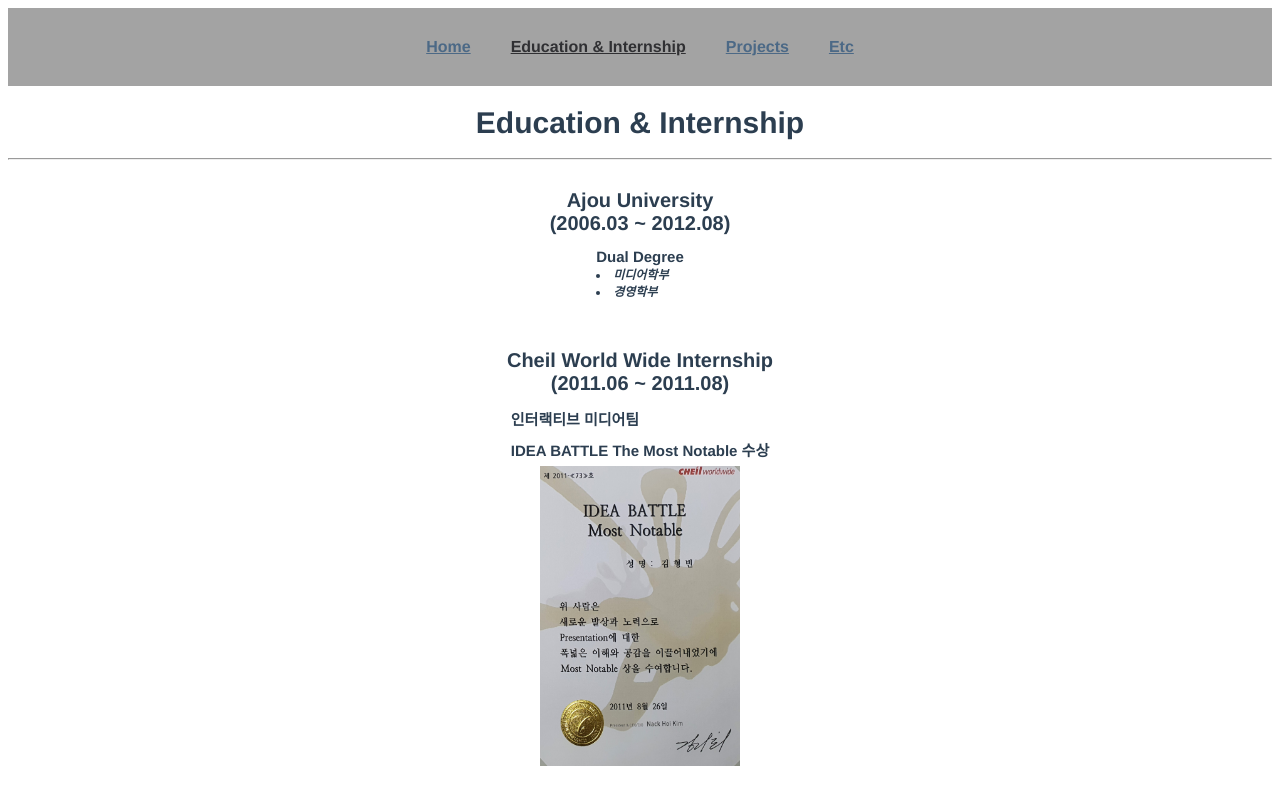
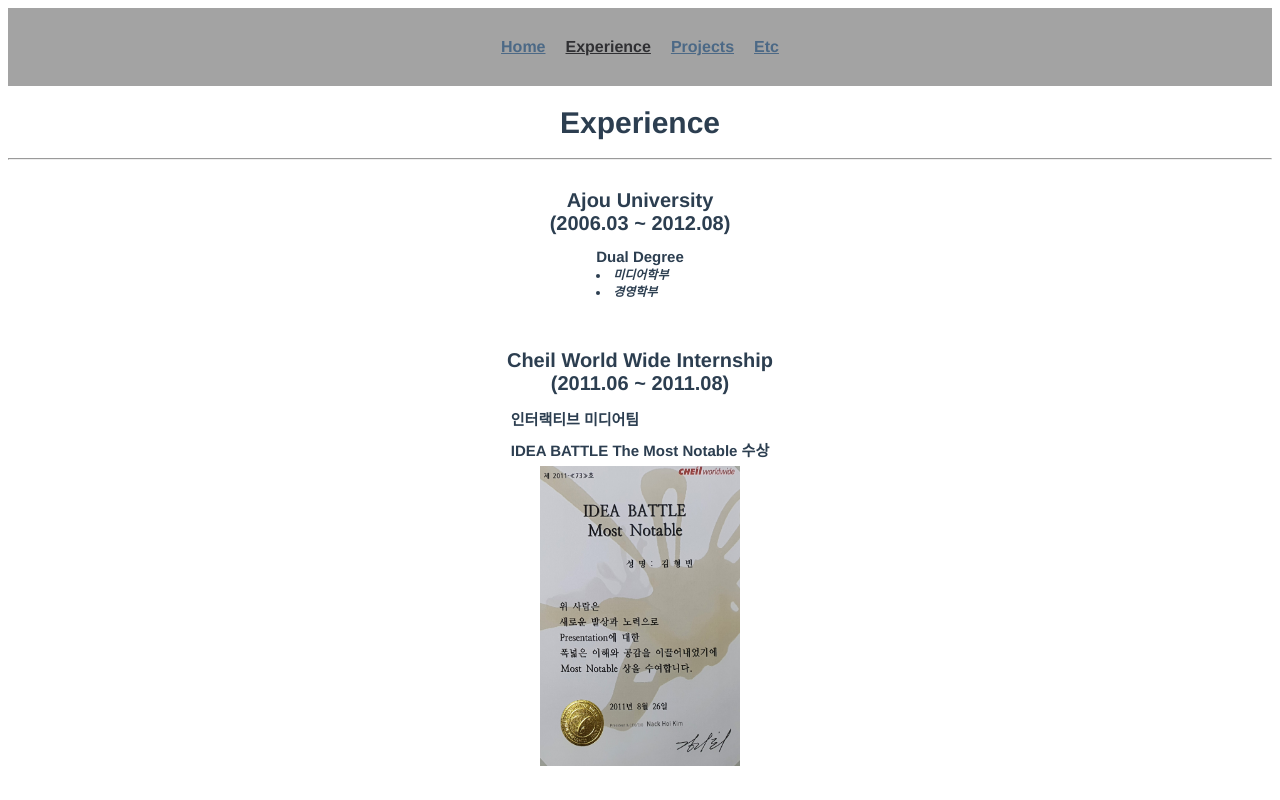
Before and after one commit to rlend4/portpolio, a Vue app in the folder hv-kim-portpolio/: page /edu in a window 1280 px wide. Built offline with nearby package versions, Linux system fonts and the light colour scheme.

Commit message:
css 조절

```diff
--- a/hv-kim-portpolio/src/App.vue
+++ b/hv-kim-portpolio/src/App.vue
@@ -1,7 +1,7 @@
 <template>
   <div id="nav">
     <router-link to="/">Home</router-link>
-    <router-link to="/edu">Education & Internship</router-link>
+    <router-link to="/edu">Experience</router-link>
     <router-link to="/Projects">Projects</router-link>
     <router-link to="/etc">Etc</router-link>
   </div>
@@ -19,13 +19,13 @@
 
 #nav {
   background-color: rgb(163, 163, 163);
-  padding: 30px;
+  padding: 30px 0px;
 }
 
 #nav a {
   font-weight: bold;
   color: #4c6986;
-  padding: 20px;
+  padding: 0px 10px;
 }
 
 #nav a.router-link-exact-active {
--- a/hv-kim-portpolio/src/views/Edu.vue
+++ b/hv-kim-portpolio/src/views/Edu.vue
@@ -1,7 +1,7 @@
 <template>
   <div class="edu">
     <div class="title">
-      Education & Internship
+      Experience
     </div>
     <hr/>
     <div class="lvl1-wrapper">
--- a/hv-kim-portpolio/src/views/Projects.vue
+++ b/hv-kim-portpolio/src/views/Projects.vue
@@ -1,7 +1,7 @@
 <template>
     <div class='projects'>
         <div class="title">
-            Projects In Samsung SDS
+            Projects In SamsungSDS
         </div>
         <hr/>
         <div class="lvl1-wrapper">
```
